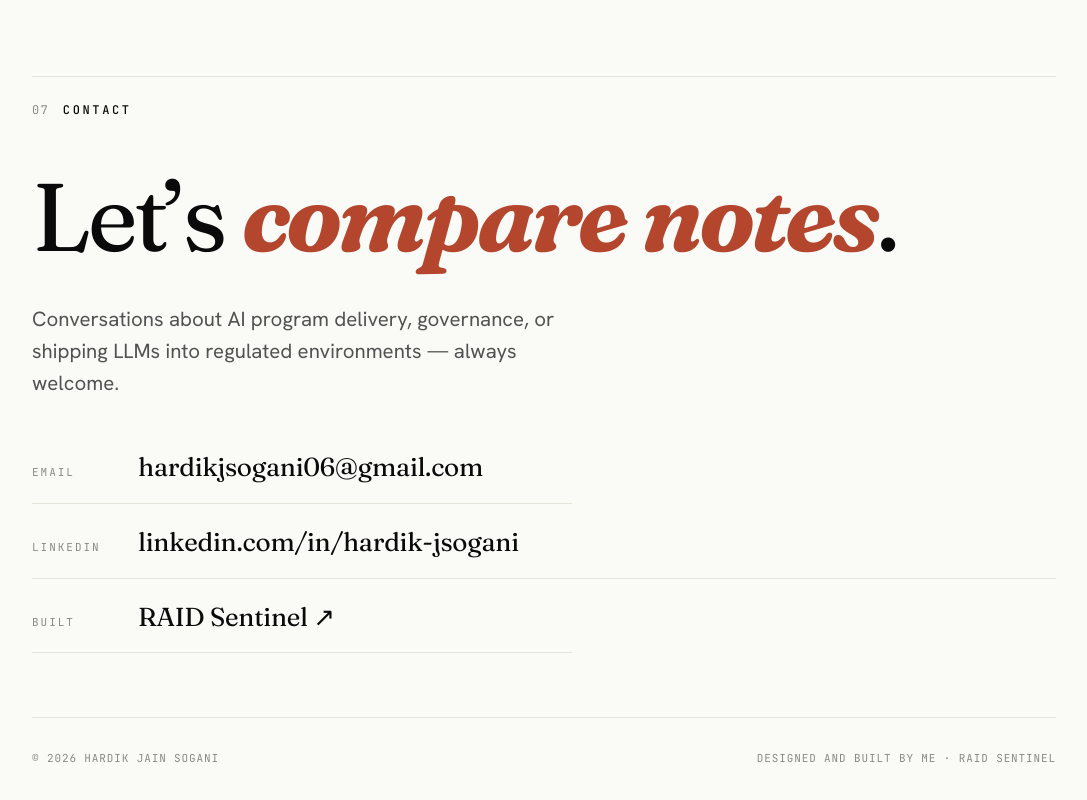
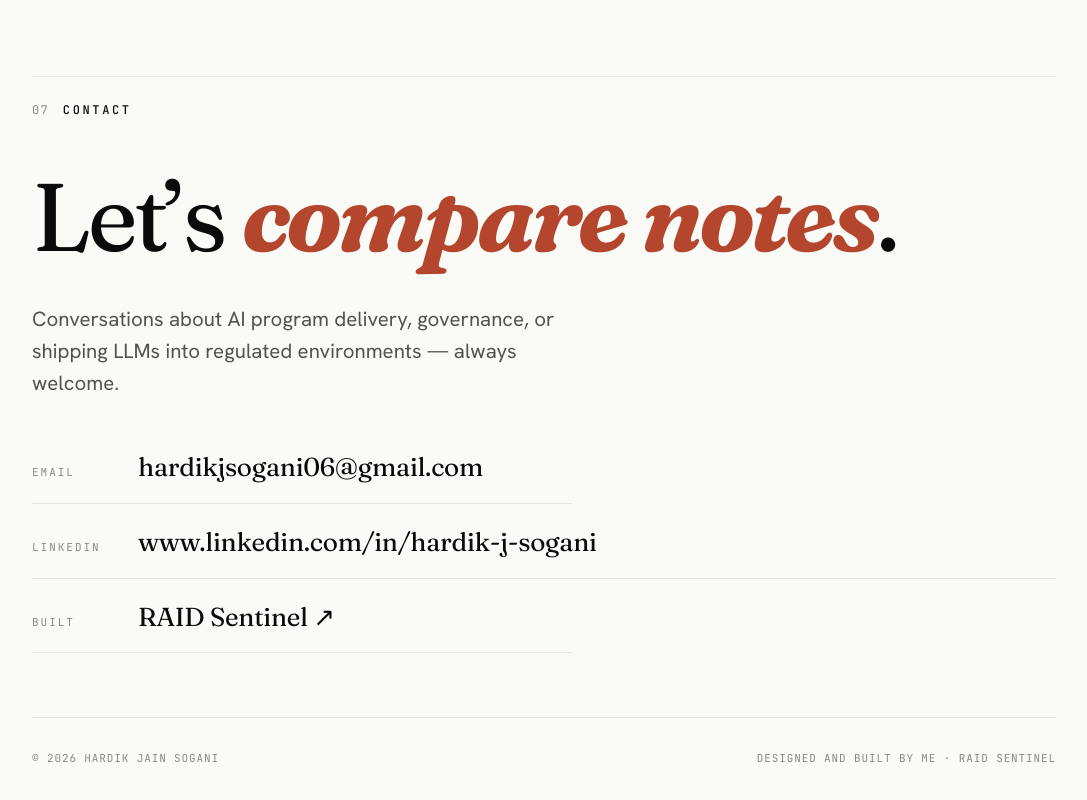
Before and after one commit to hardikjsogani0605/hjsogani, a plain HTML site: page index.html in a window 1280 px wide. Shown: the part 10256-11056 px from the top of the page, without its empty margins (96-1183 px from the left). Drawn offline with Linux system fonts and the light colour scheme.

Commit message:
Update index.html

```diff
--- a/index.html
+++ b/index.html
@@ -1301,7 +1301,7 @@
       </div>
       <div class="contact-row" style="max-width: none;">
   <span class="label">LinkedIn</span>
-  <a href="https://www.linkedin.com/in/hardik-jsogani" target="_blank" rel="noopener" style="white-space: nowrap;">linkedin.com/in/hardik-jsogani</a>
+  <a href="https://www.linkedin.com/in/hardik-jsogani" target="_blank" rel="noopener" style="white-space: nowrap;">www.linkedin.com/in/hardik-j-sogani</a>
 </div>
       <div class="contact-row">
         <span class="label">Built</span>
```
